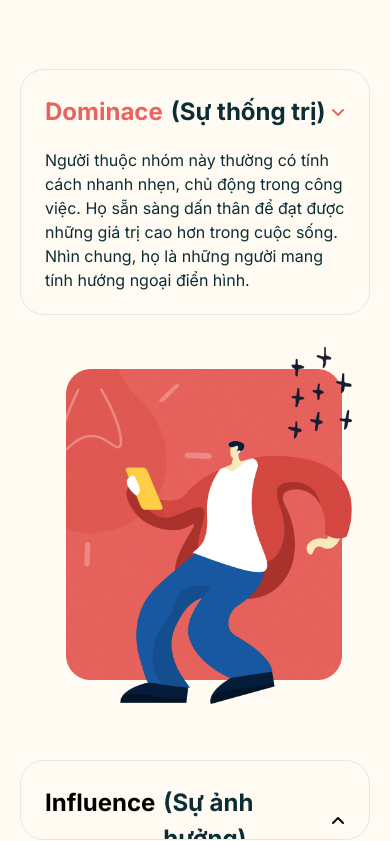
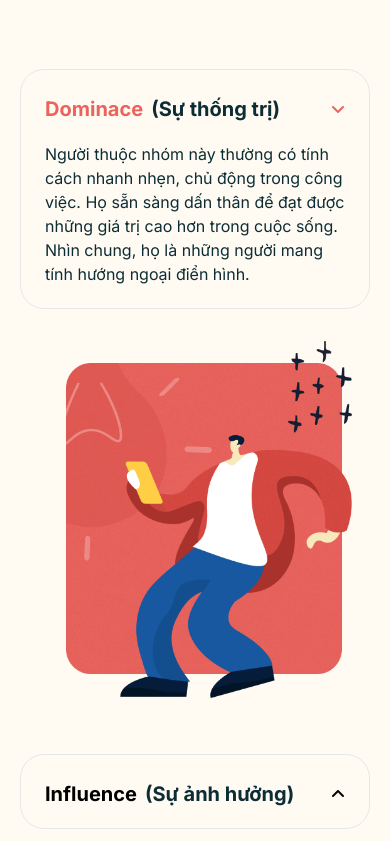
Before and after one commit to Dat-Nguyen03/landing-page, a React (Vite) app: page / in a window 390 px wide. Shown: the part 2016-2857 px from the top of the page. Built offline with nearby package versions, Linux system fonts and the light colour scheme.

Commit message:
update 3

```diff
--- a/src/components/layout/PersonalityGroups/index.tsx
+++ b/src/components/layout/PersonalityGroups/index.tsx
@@ -86,18 +86,18 @@ export default function PersonalityGroups({}: Props) {
                 }}
                 className={`border border-[${item.color}] p-6 rounded-3xl cursor-pointer overflow-hidden transition-all duration-500 select-none`}
                 style={{
-                  height: openIndex === index ? contentHeight : 80,
+                  height: openIndex === index ? contentHeight : 75,
                 }}
               >
                 <div className="flex items-center justify-between mb-[18px]">
                   <div className="flex gap-x-2 ">
                     <h5
-                      className={`text-[${item.color}] font-bold text-[24px]`}
+                      className={`text-[${item.color}] font-bold text-[20px] md:text-[24px]`}
                     >
                       {item.title}
                     </h5>
                     {"  "}
-                    <p className="text-primary_color  font-bold text-[24px]">
+                    <p className="text-primary_color  font-bold text-[20px] md:text-[24px]">
                       ({item.subTitle})
                     </p>
                   </div>
```
